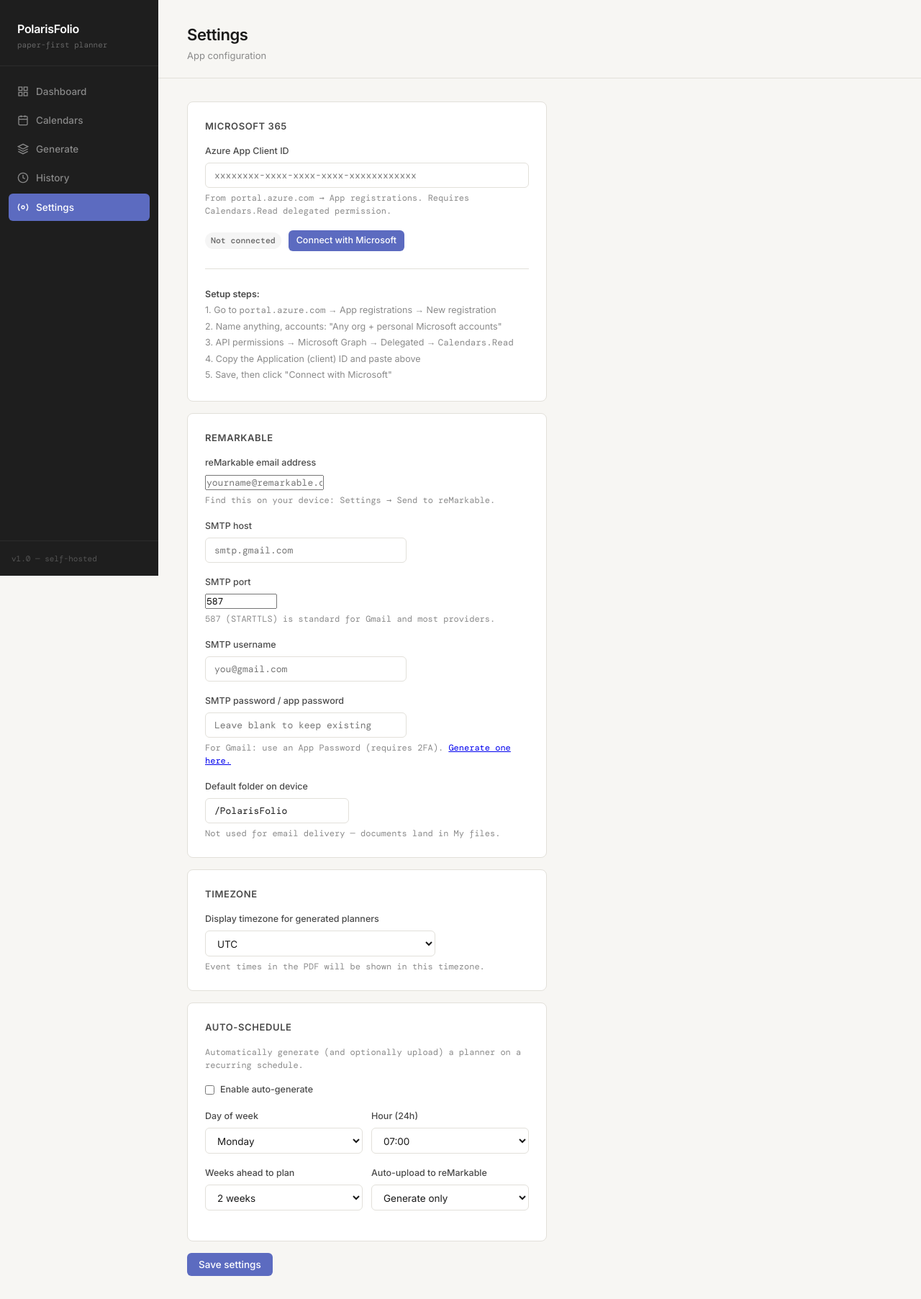
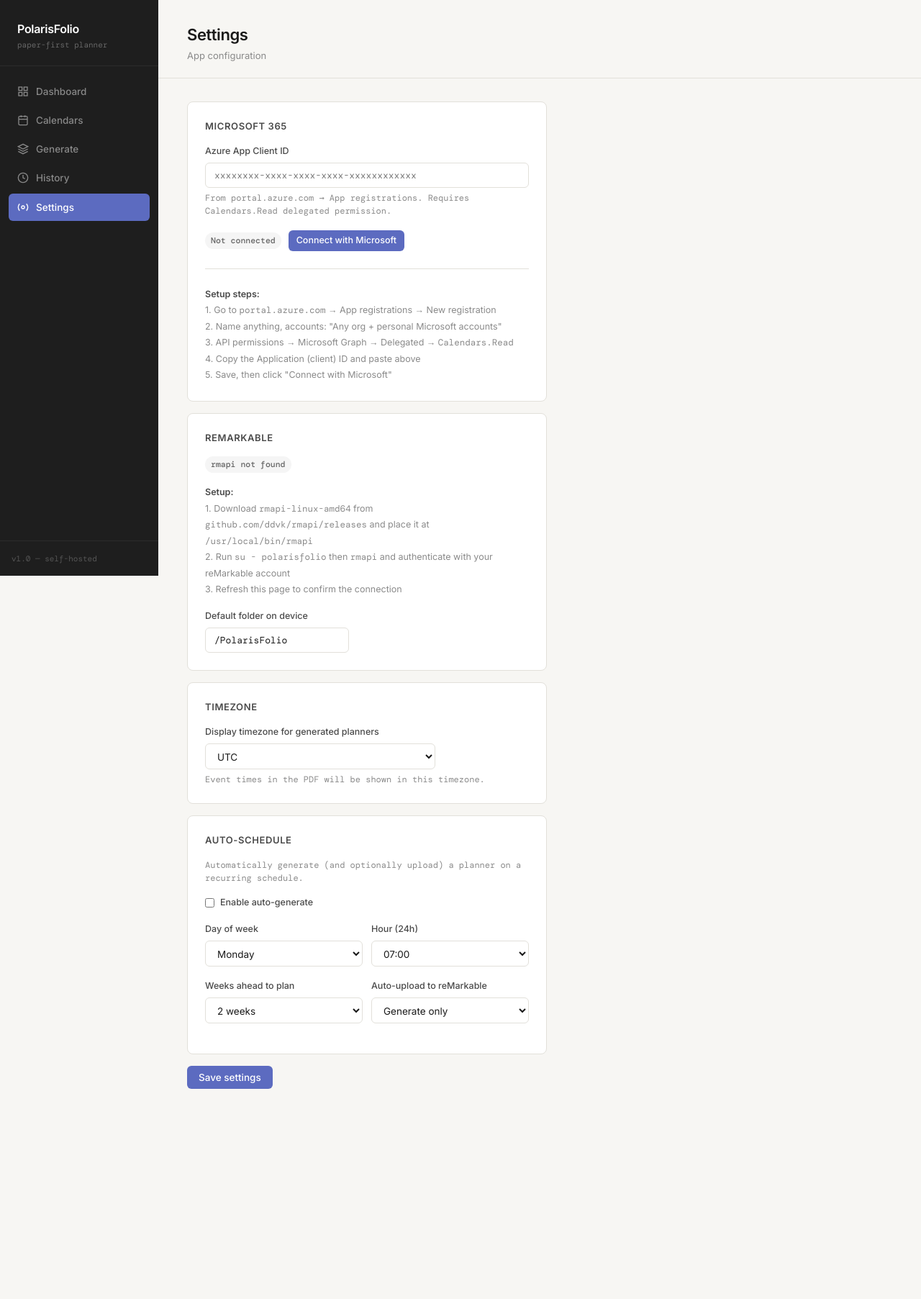
Before and after one commit to ScreechyX/PolarisFolio, a FastAPI app: page /settings in a window 1280 px wide. Shown: the whole page at 72% size. After the commit the page ends 1513 px from the top, so only its background shows below. Run offline with FastAPI, Linux system fonts and the light colour scheme; data that the repository does not hold is empty.

Commit message:
Add rmapi status indicator to settings page
Co-Authored-By: Claude Sonnet 4.6 <noreply@anthropic.com>

```diff
--- a/app.py
+++ b/app.py
@@ -19,6 +19,7 @@ Routes:
 """
 
 import os
+import shutil
 import uuid
 import asyncio
 from datetime import date, datetime, timedelta, timezone
@@ -432,6 +433,7 @@ async def settings_page(request: Request, success: str = None, error: str = None
     return templates.TemplateResponse(request, "settings.html", {
         "settings": settings,
         "ms_connected": ms_ok,
+        "rmapi_ok": shutil.which("rmapi") is not None,
         "success": success,
         "error": error,
         "active": "settings",
--- a/templates/settings.html
+++ b/templates/settings.html
@@ -66,51 +66,22 @@
     <div class="card" style="margin-bottom: 16px;">
       <div class="card-title">reMarkable</div>
 
-      <div class="form-group">
-        <label>reMarkable email address</label>
-        <input type="email" name="rm_email"
-          value="{{ settings.get('rm_email', '') }}"
-          placeholder="yourname@remarkable.com"
-          style="font-family: var(--mono); font-size: 13px;">
-        <div class="form-hint">
-          Find this on your device: Settings → Send to reMarkable.
-        </div>
+      <div style="display: flex; gap: 10px; align-items: center; margin-bottom: 16px;">
+        {% if rmapi_ok %}
+        <span class="badge badge-green"><span class="dot"></span> rmapi connected</span>
+        {% else %}
+        <span class="badge badge-grey">rmapi not found</span>
+        {% endif %}
       </div>
 
-      <div class="form-group">
-        <label>SMTP host</label>
-        <input type="text" name="smtp_host"
-          value="{{ settings.get('smtp_host', '') }}"
-          placeholder="smtp.gmail.com"
-          style="font-family: var(--mono); font-size: 13px; max-width: 280px;">
-      </div>
-
-      <div class="form-group">
-        <label>SMTP port</label>
-        <input type="number" name="smtp_port"
-          value="{{ settings.get('smtp_port', '587') }}"
-          placeholder="587"
-          style="font-family: var(--mono); font-size: 13px; max-width: 100px;">
-        <div class="form-hint">587 (STARTTLS) is standard for Gmail and most providers.</div>
-      </div>
-
-      <div class="form-group">
-        <label>SMTP username</label>
-        <input type="text" name="smtp_user"
-          value="{{ settings.get('smtp_user', '') }}"
-          placeholder="you@gmail.com"
-          style="font-family: var(--mono); font-size: 13px; max-width: 280px;">
-      </div>
-
-      <div class="form-group">
-        <label>SMTP password / app password</label>
-        <input type="password" name="smtp_pass"
-          placeholder="Leave blank to keep existing"
-          style="font-family: var(--mono); font-size: 13px; max-width: 280px;">
-        <div class="form-hint">
-          For Gmail: use an App Password (requires 2FA).
-          <a href="https://myaccount.google.com/apppasswords" target="_blank">Generate one here.</a>
-        </div>
+      <div style="font-size: 12.5px; color: var(--ink-3); line-height: 1.8; margin-bottom: 16px;">
+        <strong style="color: var(--ink-2);">Setup:</strong><br>
+        1. Download <span class="mono">rmapi-linux-amd64</span> from
+           <span class="mono">github.com/ddvk/rmapi/releases</span>
+           and place it at <span class="mono">/usr/local/bin/rmapi</span><br>
+        2. Run <span class="mono">su - polarisfolio</span> then <span class="mono">rmapi</span>
+           and authenticate with your reMarkable account<br>
+        3. Refresh this page to confirm the connection
       </div>
 
       <div class="form-group" style="margin-bottom: 0;">
@@ -119,7 +90,6 @@
           value="{{ settings.get('rm_folder', '/PolarisFolio') }}"
           placeholder="/PolarisFolio"
           style="font-family: var(--mono); font-size: 13px; max-width: 200px;">
-        <div class="form-hint">Not used for email delivery — documents land in My files.</div>
       </div>
     </div>
 
```
